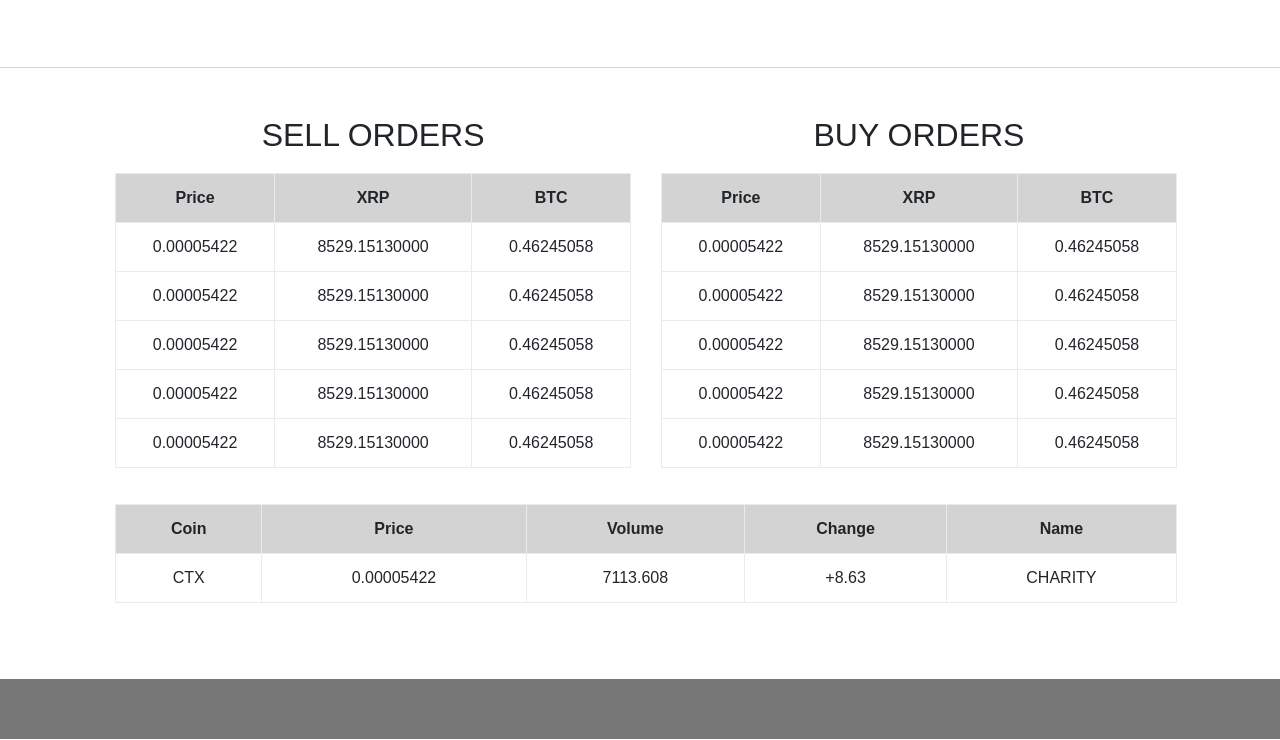
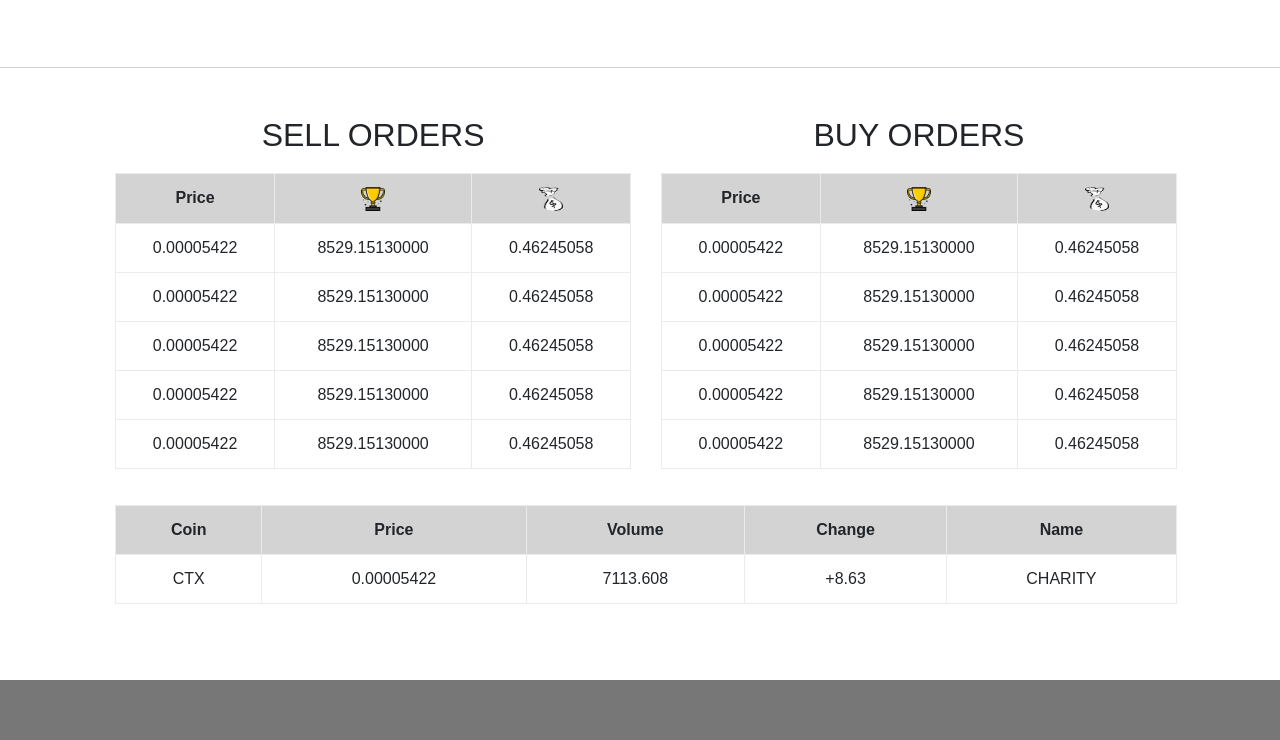
Before and after one commit to iamgarima/charity_ex, a plain HTML site: page index.html in a window 1280 px wide. Shown: the part 963-1703 px from the top of the page. Drawn offline with Linux system fonts and the light colour scheme.

Commit message:
Update th text to icons

```diff
--- a/index.html
+++ b/index.html
@@ -65,8 +65,12 @@
                 <table class="table table-bordered">
                   <tr>
                     <th>Price</th>
-                    <th>XRP</th>
-                    <th>BTC</th>
+                    <th>
+                      <img src="./images/trophy.png" alt="" class="ch_icon">
+                    </th>
+                    <th>
+                      <img src="./images/moneybag.png" alt="" class="ch_icon">
+                    </th>
                  </tr>
                  <tr>
                     <td>0.00005422</td>
@@ -103,8 +107,12 @@
                 <table class="table table-bordered">
                   <tr>
                     <th>Price</th>
-                    <th>XRP</th>
-                    <th>BTC</th>
+                    <th>
+                      <img src="./images/trophy.png" alt="" class="ch_icon">
+                    </th>
+                    <th>
+                      <img src="./images/moneybag.png" alt="" class="ch_icon">
+                    </th>
                  </tr>
                  <tr>
                     <td>0.00005422</td>
--- a/styles/main.css
+++ b/styles/main.css
@@ -131,3 +131,8 @@ th {
 	background-color: lightgrey;
 	text-align: center;
 }
+
+.ch_icon {
+	width: 24px;
+	height: 24px;
+}
```
Also changed, not shown: images/moneybag.png (added), images/trophy.png (added).
